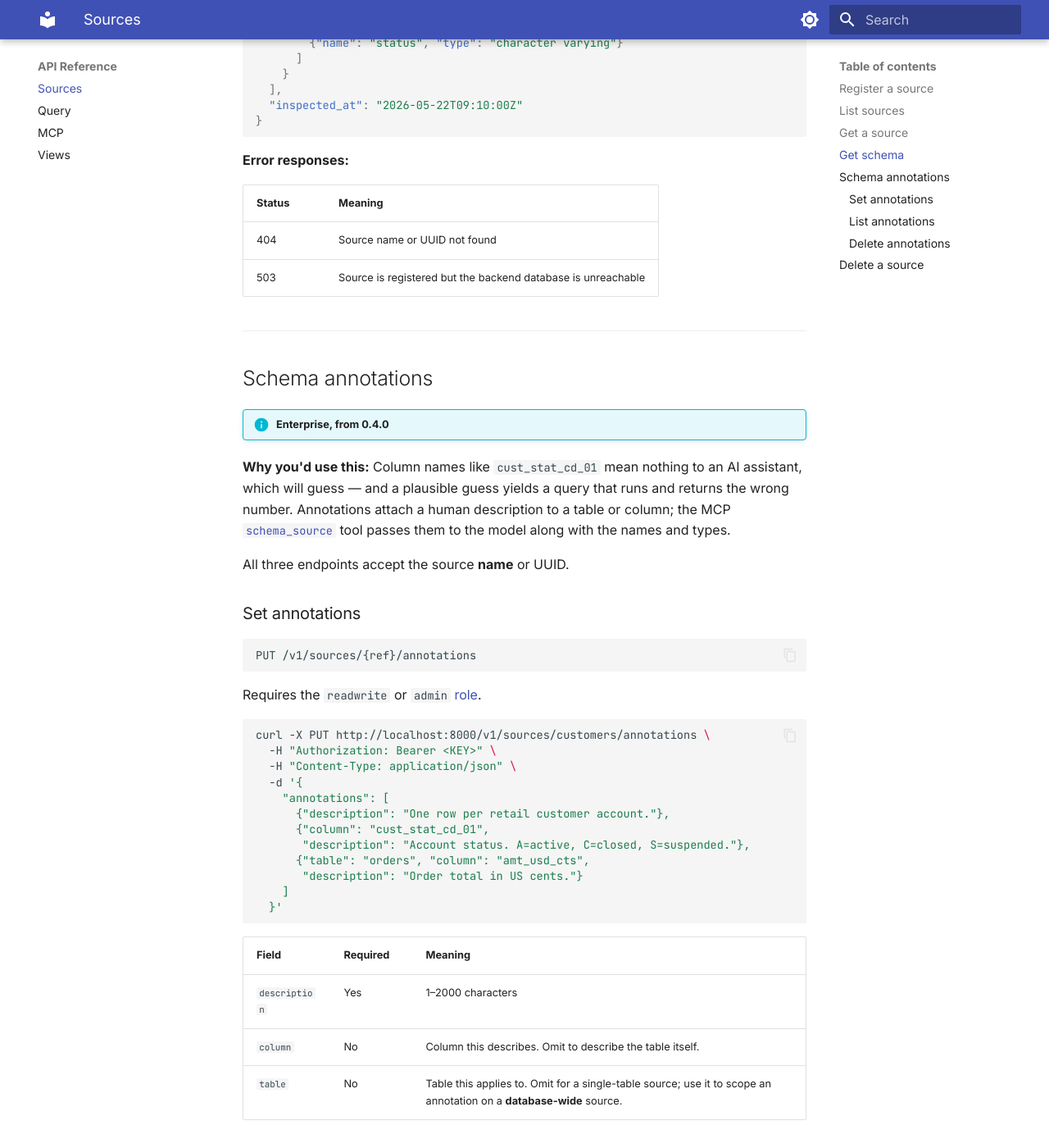
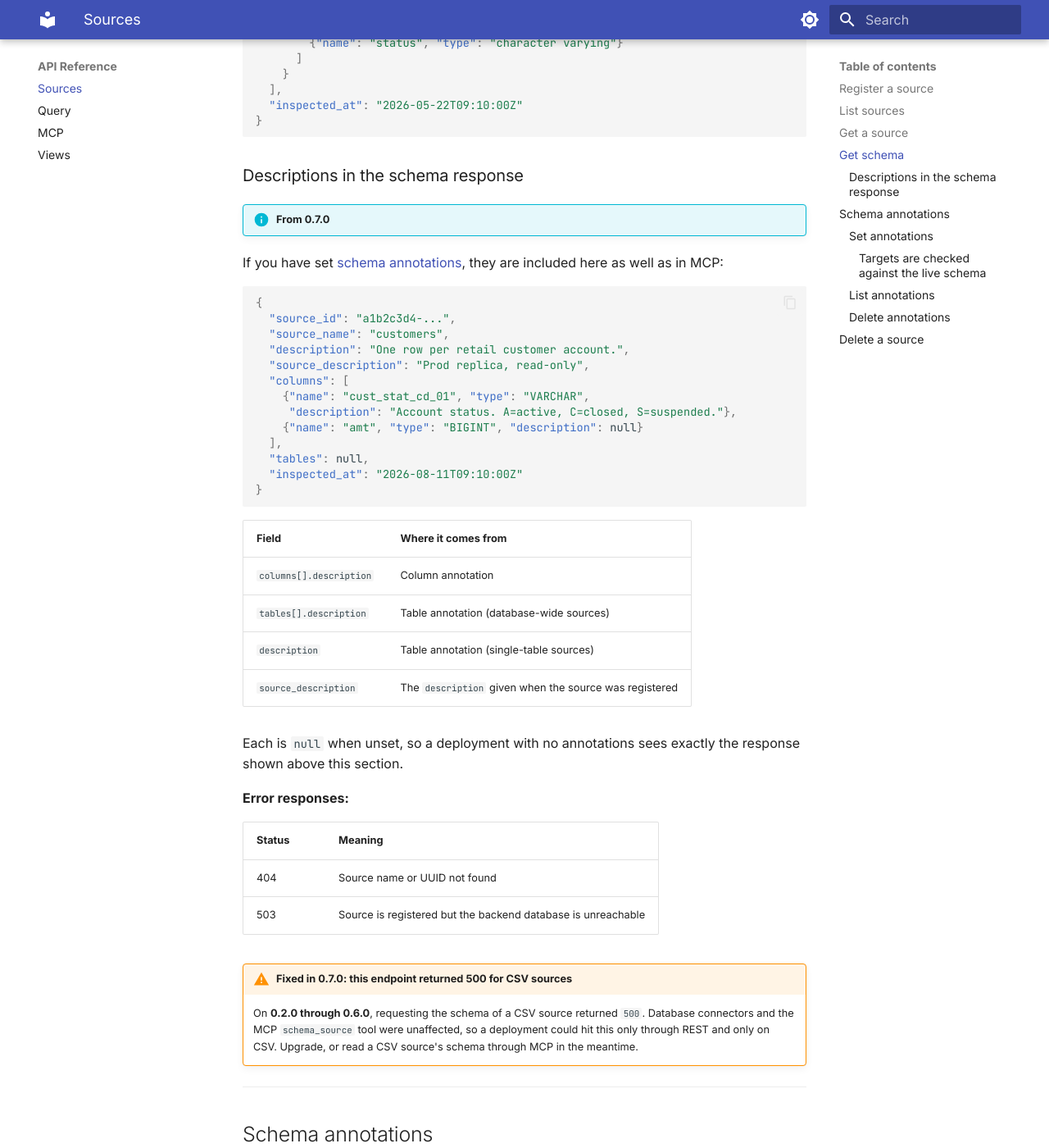
Before and after one commit to tdb-project/tdb-docs, an MkDocs documentation site: the page built from docs/api/sources.md, in a window 1280 px wide and 1400 px high, scrolled down 5129 px. Shown: the whole window at 82% size. Built offline with MkDocs 1.6.1 and Material for MkDocs 9.7.7, drawn with Linux system fonts in a browser that asks for light colours; some of the changed text lies outside the part shown.

Commit message:
docs: annotations in the schema response, and target validation on write
Documents the REST schema endpoint carrying annotation descriptions, and the
new 400 on an annotation naming a column the source does not have — including
both cases that still succeed, since "why did this write go through" is the
question an operator will actually have: ?validate=false, and an unreachable
source reporting validated:false rather than refusing.

Also carries a warning that this endpoint returned 500 for CSV sources on 0.2.0
through 0.6.0, with the workaround (read the schema over MCP, which was never
affected). A customer hitting a 500 on a shipped version should find that in the
docs rather than in a support thread.

Version-marked 0.7.0 throughout and held from the live site until that release
exists.

Co-Authored-By: Claude Opus 5 <noreply@anthropic.com>

````diff
--- a/docs/api/sources.md
+++ b/docs/api/sources.md
@@ -353,12 +353,52 @@ The response shape depends on how the source was registered:
 }
 ```
 
+### Descriptions in the schema response
+
+!!! info "From 0.7.0"
+
+If you have set [schema annotations](#schema-annotations), they are included
+here as well as in MCP:
+
+```json
+{
+  "source_id": "a1b2c3d4-...",
+  "source_name": "customers",
+  "description": "One row per retail customer account.",
+  "source_description": "Prod replica, read-only",
+  "columns": [
+    {"name": "cust_stat_cd_01", "type": "VARCHAR",
+     "description": "Account status. A=active, C=closed, S=suspended."},
+    {"name": "amt", "type": "BIGINT", "description": null}
+  ],
+  "tables": null,
+  "inspected_at": "2026-08-11T09:10:00Z"
+}
+```
+
+| Field | Where it comes from |
+|---|---|
+| `columns[].description` | Column annotation |
+| `tables[].description` | Table annotation (database-wide sources) |
+| `description` | Table annotation (single-table sources) |
+| `source_description` | The `description` given when the source was registered |
+
+Each is `null` when unset, so a deployment with no annotations sees exactly the
+response shown above this section.
+
 **Error responses:**
 
 | Status | Meaning |
 |---|---|
 | 404 | Source name or UUID not found |
 | 503 | Source is registered but the backend database is unreachable |
+
+!!! warning "Fixed in 0.7.0: this endpoint returned 500 for CSV sources"
+
+    On **0.2.0 through 0.6.0**, requesting the schema of a CSV source returned
+    `500`. Database connectors and the MCP `schema_source` tool were unaffected,
+    so a deployment could hit this only through REST and only on CSV. Upgrade, or
+    read a CSV source's schema through MCP in the meantime.
 
 ---
 
@@ -407,8 +447,41 @@ Annotations are upserted: repeating a `table`/`column` pair replaces its
 description, and pairs you do not mention are left alone.
 
 ```json
-{"source_id": "3f1c...", "written": 3}
+{"source_id": "3f1c...", "written": 3, "validated": true}
 ```
+
+#### Targets are checked against the live schema
+
+!!! info "From 0.7.0"
+
+An annotation on a misspelled column matches nothing, so it simply never appears
+— a failure you would discover much later, if at all. Targets are therefore
+checked when you write them:
+
+```json
+{
+  "detail": {
+    "error": "unknown_annotation_target",
+    "message": "Some annotations name a table or column this source does not have. Nothing was written. Re-send with ?validate=false to store them anyway.",
+    "problems": ["column 'cust_stat_cd_1' does not exist (available: ['amt', 'cust_stat_cd_01'])"]
+  }
+}
+```
+
+The request is rejected with **400** and **nothing is written** — there is no
+partial state to reconcile against what you sent.
+
+Two cases deliberately still succeed:
+
+- **`?validate=false`** stores the annotation without checking, for a column that
+  has not shipped yet.
+- **An unreachable source.** If the schema cannot be read, the write succeeds and
+  the response reports `"validated": false`. A database being down is not
+  evidence that your annotation is wrong, and refusing would make documenting a
+  table depend on that table being up.
+
+`validated` tells you which happened: `true` means every target was confirmed
+against the live schema.
 
 ### List annotations
 
````
